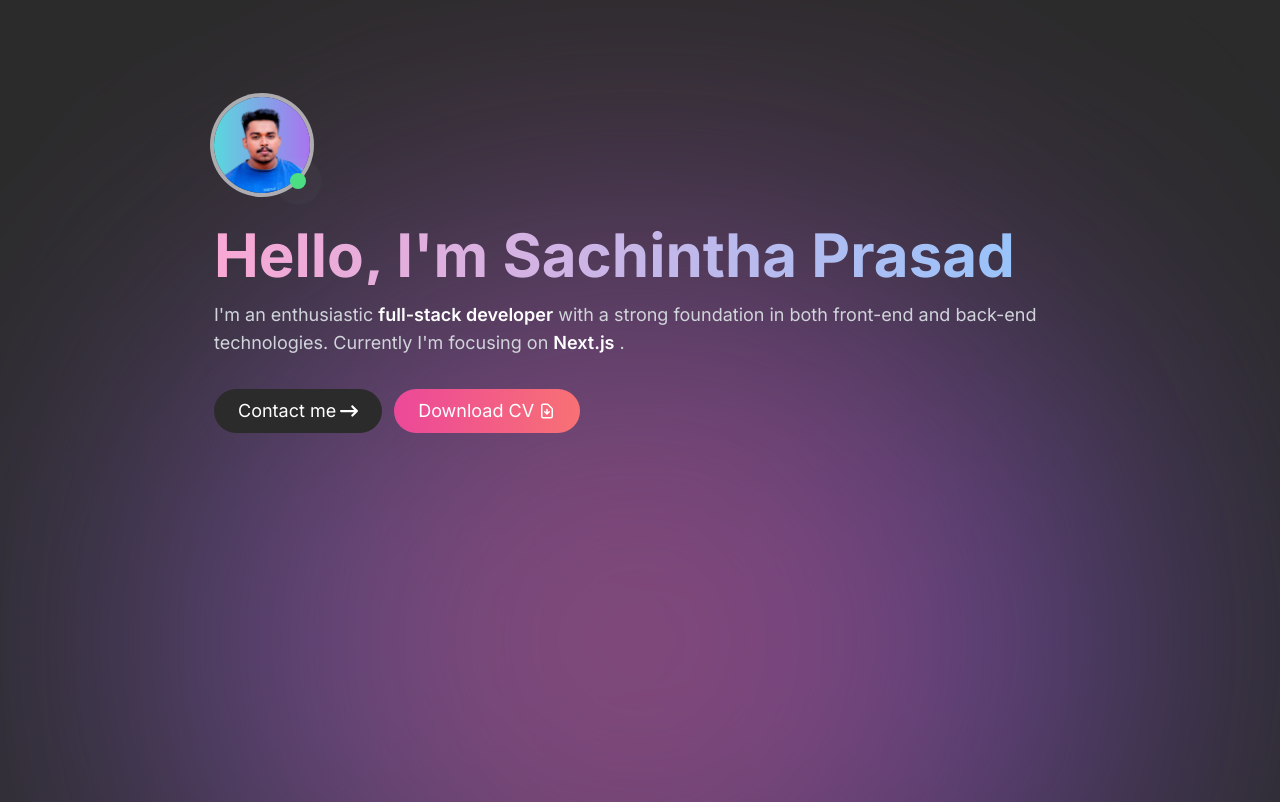
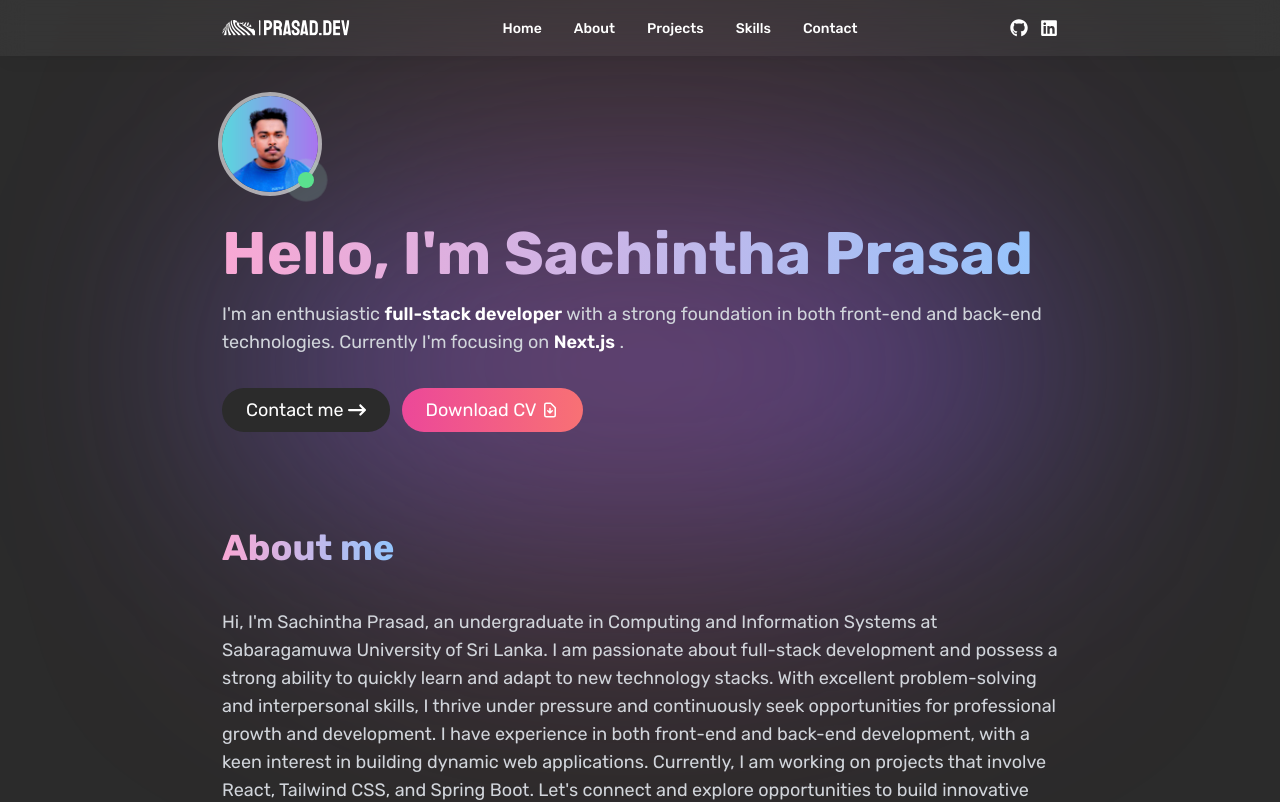
Before and after one commit to Sachintha-Prasad/portfolio, a Next.js app: page / in a window 1280 px wide. Shown: the top 802 px of the page. Built offline with nearby package versions, Linux system fonts and the light colour scheme.

Commit message:
configs, page, & layout updated

```diff
--- a/app/layout.tsx
+++ b/app/layout.tsx
@@ -1,9 +1,12 @@
 import type { Metadata } from 'next'
-import { Inter } from 'next/font/google'
+import { Rubik } from 'next/font/google'
 import './globals.css'
 import { Header } from '@/components/header'
 
-const inter = Inter({ subsets: ['latin'] })
+const rubik = Rubik({
+    weight: ['400', '500', '600', '700', '800', '900'],
+    subsets: ['latin'],
+})
 
 export const metadata: Metadata = {
     title: 'Prasad | Full-stack dev',
@@ -19,13 +22,13 @@ export default function RootLayout({
     return (
         <html lang="en">
             <body
-                className={`${inter.className} bg-primary-dark-gray h-[5000px]`}
+                className={`${rubik.className} h-[4000px] bg-primary-dark-gray`}
             >
-                <div className="absolute inset-0 -z-[990] scale-[0.8] opacity-60">
-                    <div className="absolute left-1/2 top-[300px] -z-[998] h-full w-[60%] -translate-x-1/2 rounded-full bg-gradient-to-l from-[#EC4899] to-[#F87174] blur-[15rem]"></div>
-                    <div className="absolute left-1/2 top-[300px] -z-[999] h-full w-[90%] -translate-x-1/2 rounded-full bg-[#6360ff] blur-[12rem]"></div>
+                <div className="fixed inset-0 -z-[990] scale-[0.7] opacity-60">
+                    <div className="absolute left-1/2 top-[200px] -z-[998] h-[300px] w-[60%] -translate-x-1/2 rounded-full bg-gradient-to-l from-[#EC4899] to-[#F87174] blur-[15rem]"></div>
+                    <div className="absolute left-1/2 top-[200px] -z-[999] h-[300px] w-[90%] -translate-x-1/2 rounded-full bg-[#6360ff] blur-[12rem]"></div>
                 </div>
-                {/* <Header /> */}
+                <Header />
                 {children}
             </body>
         </html>
--- a/app/page.tsx
+++ b/app/page.tsx
@@ -1,9 +1,15 @@
+import { About } from '@/components/about'
 import { Hero } from '@/components/hero'
+import { Projects } from '@/components/projects'
+import { Skills } from '@/components/skills'
 
 export default function Home() {
     return (
-        <main className="p-[1px]">
+        <main>
             <Hero />
+            <About />
+            <Projects />
+            <Skills />
         </main>
     )
 }
--- a/next.config.mjs
+++ b/next.config.mjs
@@ -1,4 +1,16 @@
 /** @type {import('next').NextConfig} */
-const nextConfig = {};
+const nextConfig = {
+    images: {
+        remotePatterns: [
+            {
+                protocol: 'https',
+                hostname: '**',
+            },
+        ],
+        dangerouslyAllowSVG: true,
+        contentSecurityPolicy:
+            "default-src 'self'; script-src 'none'; sandbox;",
+    },
+}
 
-export default nextConfig;
+export default nextConfig
--- a/tailwind.config.ts
+++ b/tailwind.config.ts
@@ -10,7 +10,7 @@ const config: Config = {
         extend: {
             container: {
                 center: true,
-                padding: '1.5rem',
+                padding: '2rem',
             },
             colors: {
                 'primary-dark-gray': '#2b2b2b',
```
